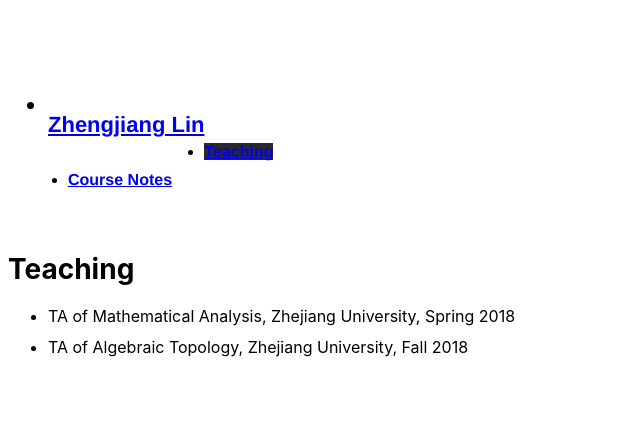
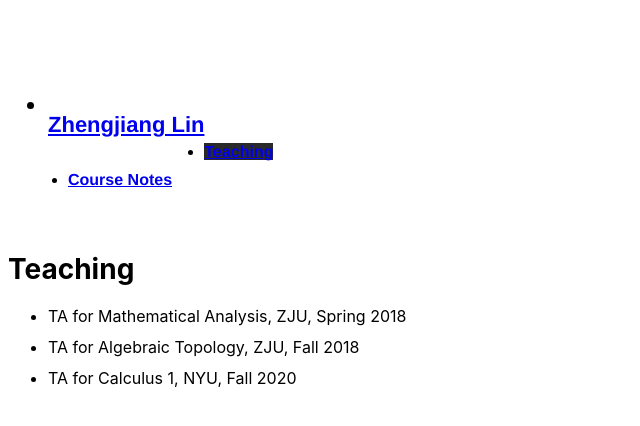
Before and after one commit to Acrescent/Acrescent.github.io, a Jekyll site: the page built from teaching.md, in a window 1280 px wide. Shown: the top 426 px of the page, without its empty margins (0-640 px from the left). Built offline with Jekyll 4.4.1, drawn with Linux system fonts in a browser that asks for light colours.

Commit message:
Update teaching.md

```diff
--- a/teaching.md
+++ b/teaching.md
@@ -8,5 +8,6 @@ order: 1
 
 # Teaching
 
-- TA of Mathematical Analysis, Zhejiang University, Spring 2018
-- TA of Algebraic Topology, Zhejiang University, Fall 2018
+- TA for Mathematical Analysis, ZJU, Spring 2018
+- TA for Algebraic Topology, ZJU, Fall 2018
+- TA for Calculus 1, NYU, Fall 2020
```
